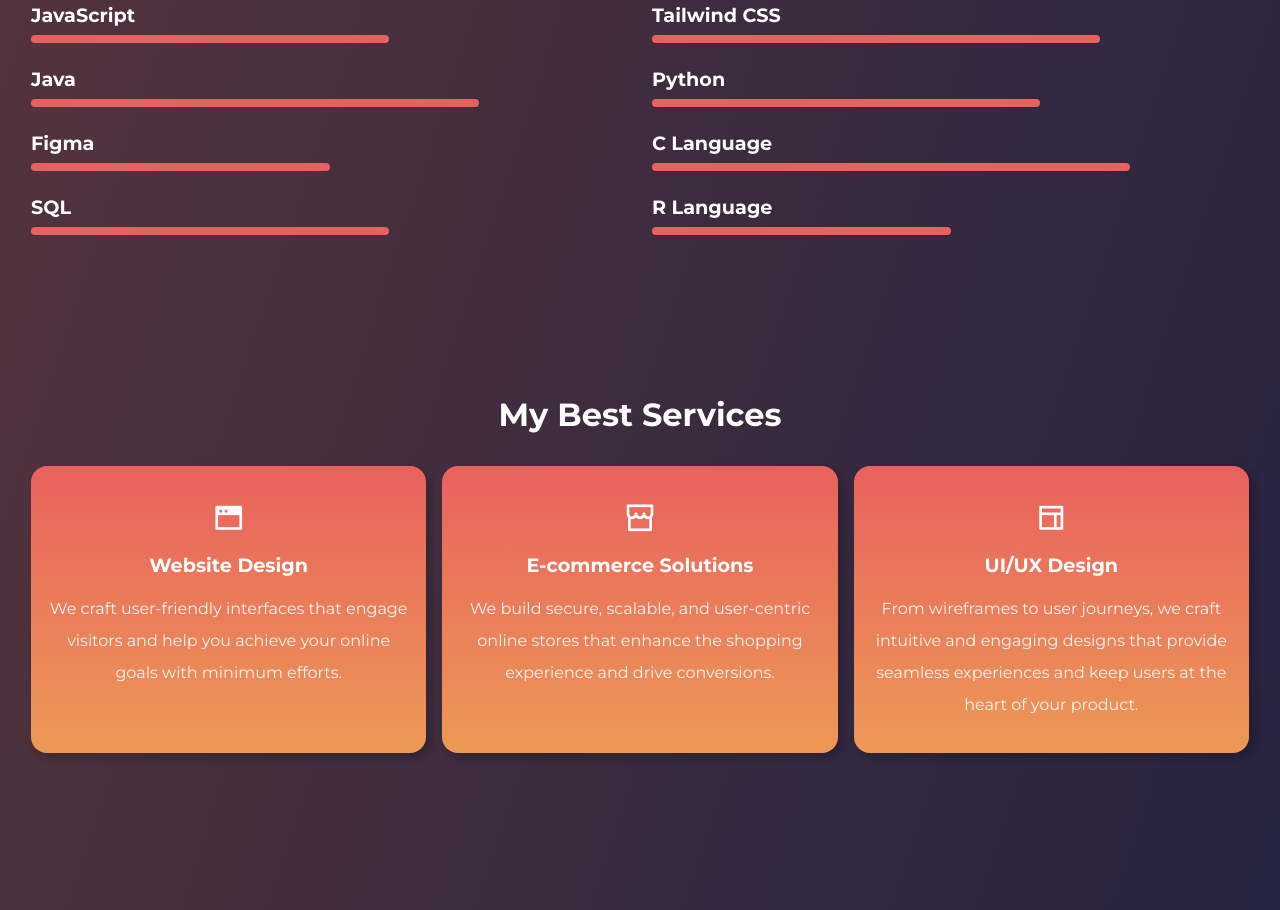
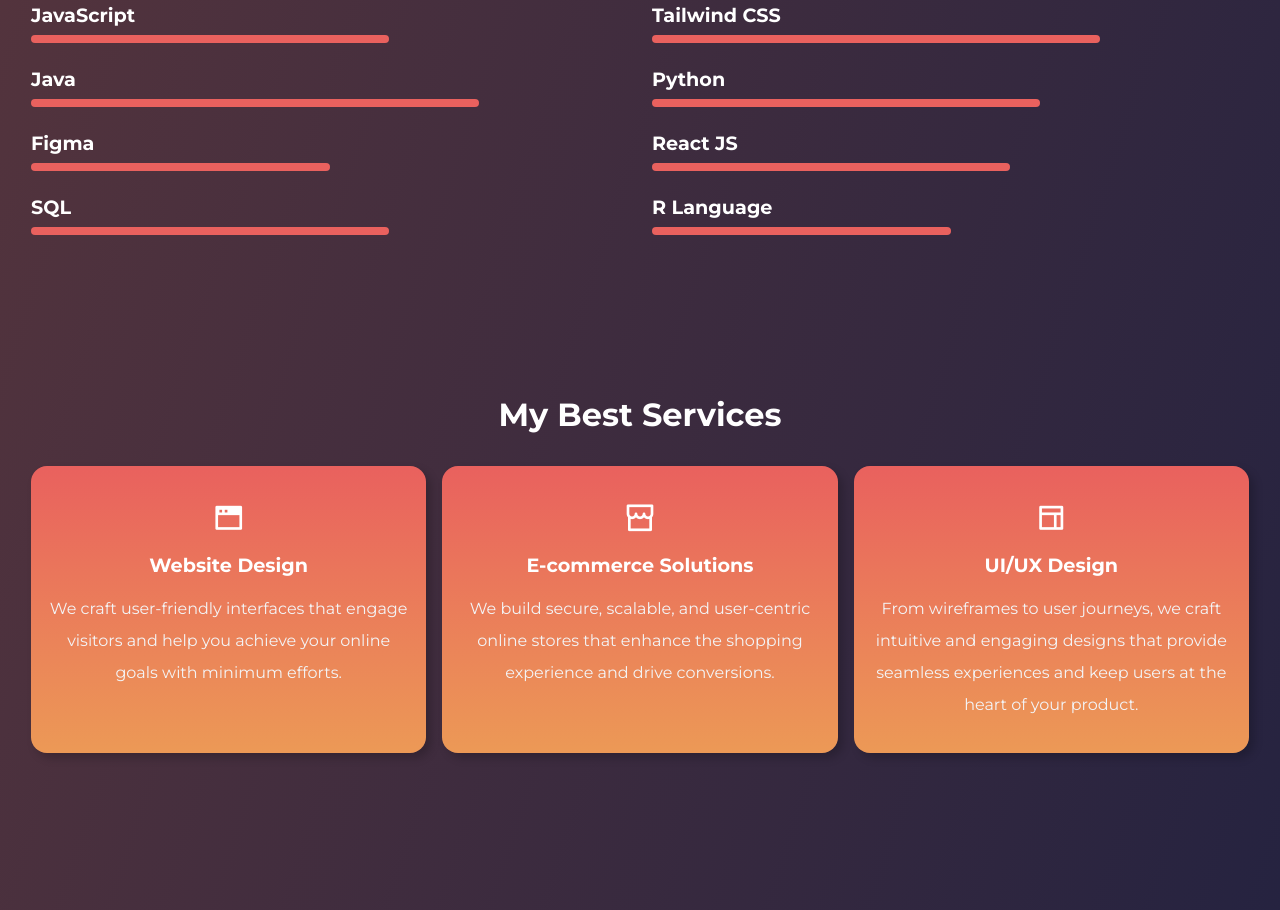
Before and after one commit to Manvith-projects/Portifolio, a plain HTML site: page index.html in a window 1280 px wide. Shown: the part 1577-2487 px from the top of the page. Drawn offline with nearby package versions, Linux system fonts and the light colour scheme.

Commit message:
Update index.html

```diff
--- a/index.html
+++ b/index.html
@@ -126,9 +126,9 @@
         </div>
 
         <div class="skill">
-          <h4>C Language</h4>
+          <h4>React JS</h4>
           <div class="progress-bar">
-            <span style="width: 80%;"></span>
+            <span style="width: 60%;"></span>
           </div>
         </div>
 
```
